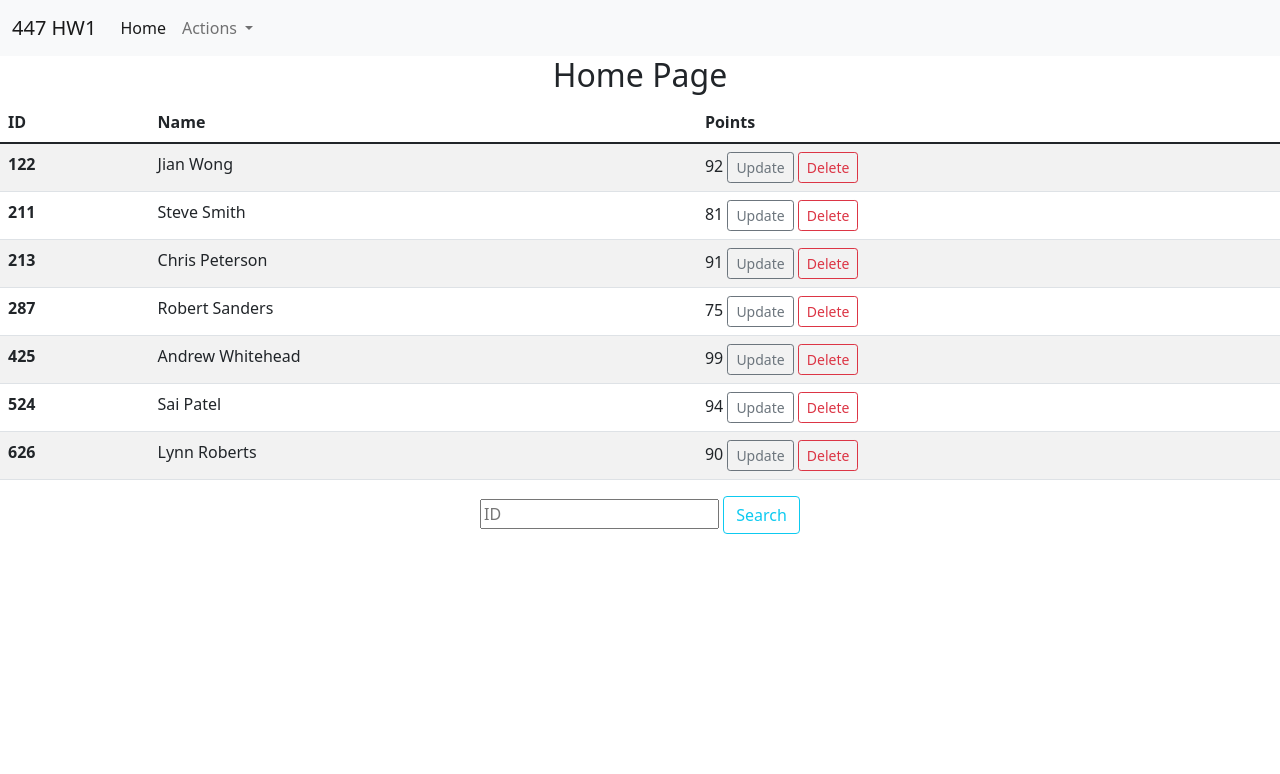
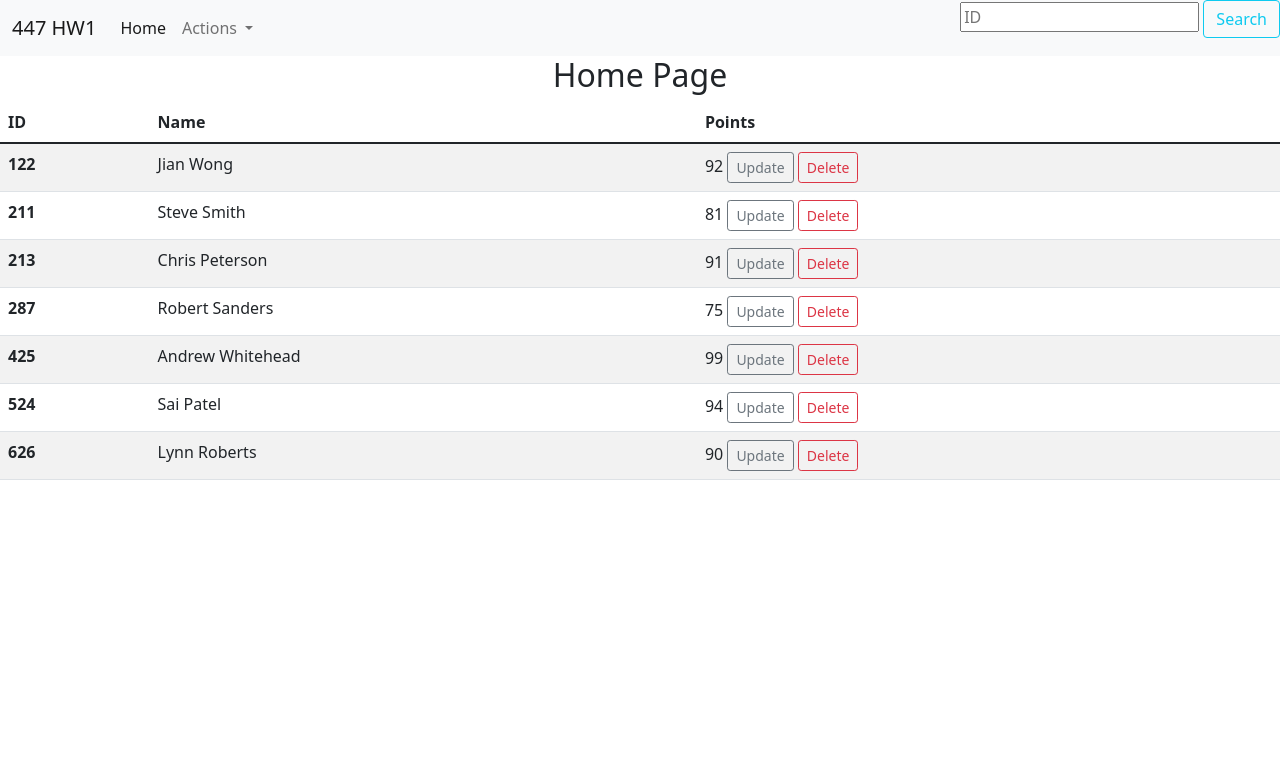
Before and after one commit to youssefothman/447HW1, a Flask app: page / in a window 1280 px wide. Shown: the top 774 px of the page. Run offline with Flask 2, Linux system fonts and the light colour scheme; data comes from the database, SQL or seed files in the repository; both versions use the stored data as it was after the commit.

Commit message:
search bar in nav, on all pages

```diff
--- a/my_flask/templates/base.html
+++ b/my_flask/templates/base.html
@@ -36,6 +36,12 @@
     </div>
   </div>
 </nav>
+  <form action="/search" METHOD="POST">
+      <p class="position-absolute top-0 end-0">
+      <input type="number" placeholder="ID" name="searched">
+      <input type="submit" value="Search" class="btn btn-outline-info">
+      </p>
+    </form>
 
 
 {% block content %}
--- a/my_flask/templates/index.html
+++ b/my_flask/templates/index.html
@@ -5,6 +5,7 @@
   <div>
     <h2 class="text-center">Home Page</h2>
   </div>
+
 <table class="table table-striped">
   <thead>
     <tr>
@@ -25,10 +26,4 @@
 
   </tbody>
 </table>
-          <form action="/search" METHOD="POST">
-      <p class="text-center">
-      <input type="number" placeholder="ID" name="searched">
-      <input type="submit" value="Search" class="btn btn-outline-info">
-      </p>
-    </form>
 {% endblock %}
```
Also changed, not shown: my_flask/imports.db.
